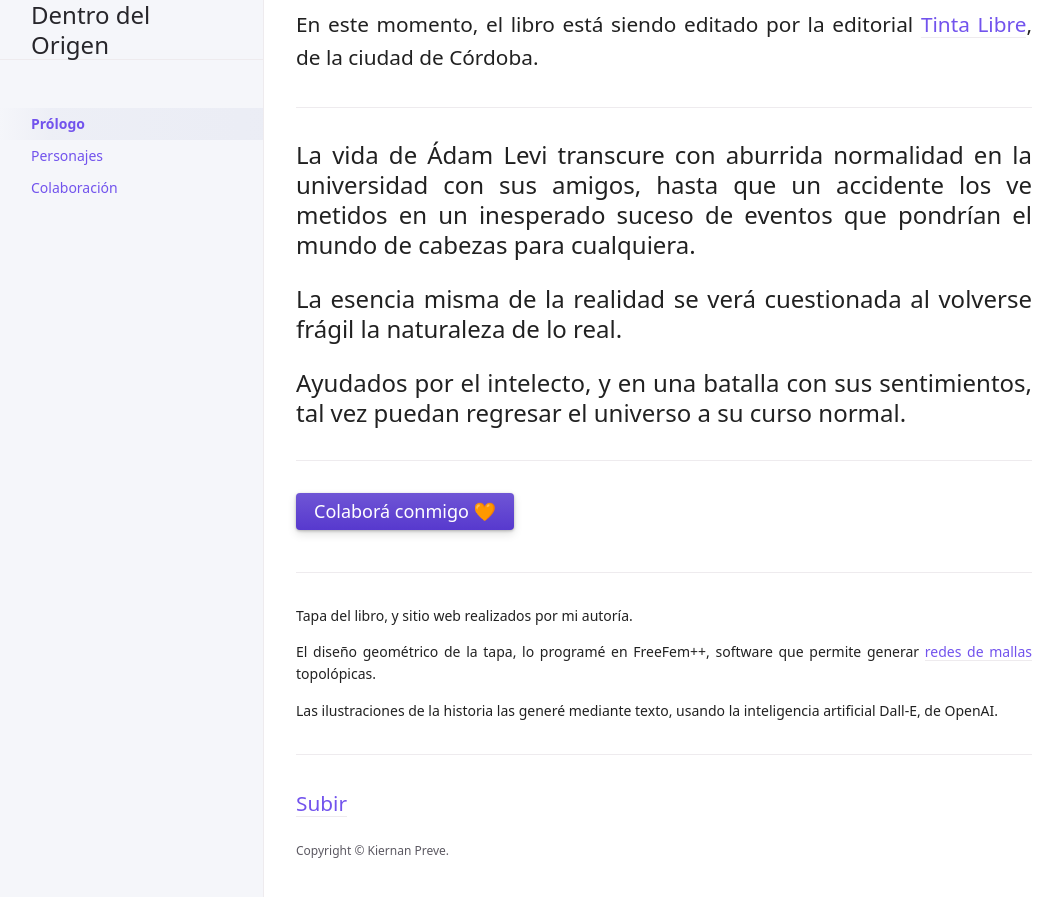
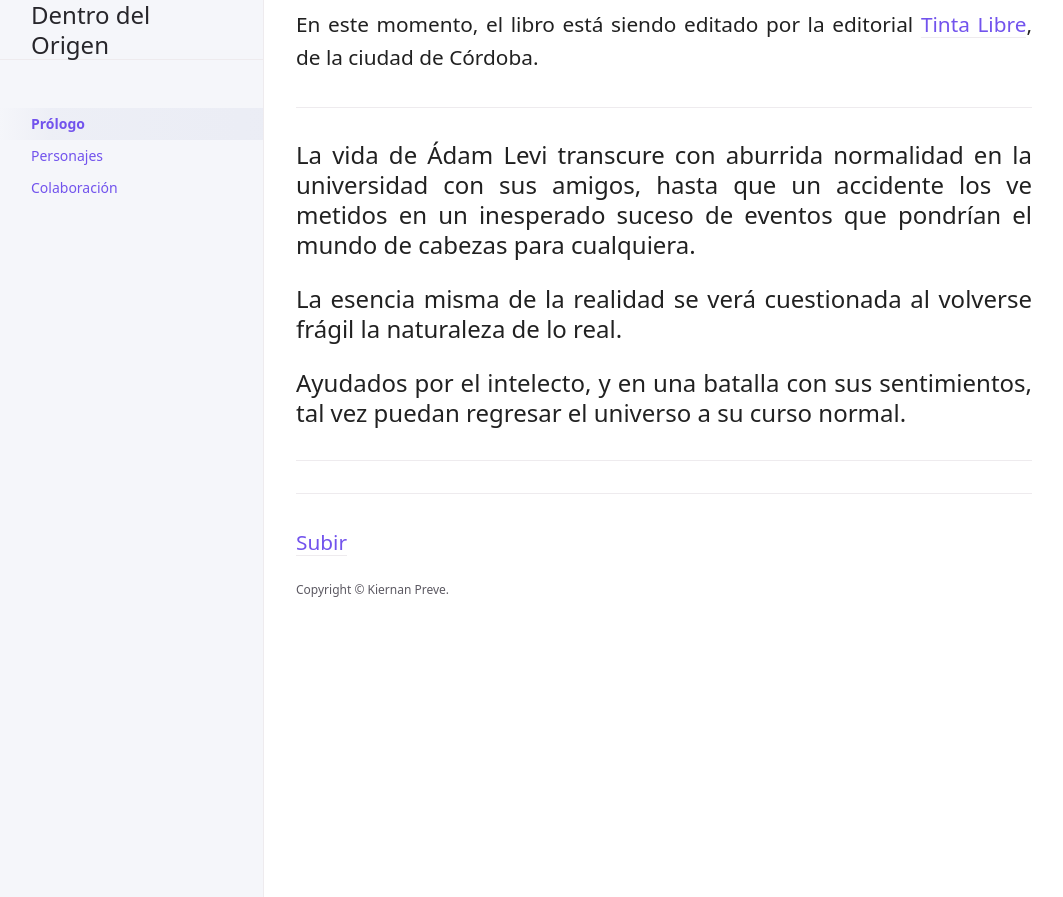
Before and after one commit to KierPrev/DentroDelOrigen, a Jekyll site: the page built from index.md, in a window 1280 px wide and 900 px high, scrolled down 719 px. Shown: the top 897 px of the window, without its empty margins (108-1171 px from the left). Built offline with Jekyll 4.4.1, drawn with Linux system fonts in a browser that asks for light colours; after the commit the page ends 1358 px from its top, so only the background shows below that.

Commit message:
Update index.md

```diff
--- a/index.md
+++ b/index.md
@@ -23,14 +23,3 @@ Ayudados por el intelecto, y en una batalla con sus sentimientos, tal vez puedan
 {: .fs-6 .fw-300 }
 
 ---
-
-[Colaborá conmigo 🧡](colabora){: .btn .btn-primary .fs-5 .mb-4 .mb-md-0 .mr-2 }
-
----
-
-Tapa del libro, y sitio web realizados por mi autoría.
-{: .fs-3 }
-El diseño geométrico de la tapa, lo programé en FreeFem++, software que permite generar [redes de mallas](https://doc.freefem.org/documentation/mesh-generation.html) topolópicas.
-{: .fs-3 }
-Las ilustraciones de la historia las generé mediante texto, usando la inteligencia artificial Dall-E, de OpenAI.
-{: .fs-3 }
```
